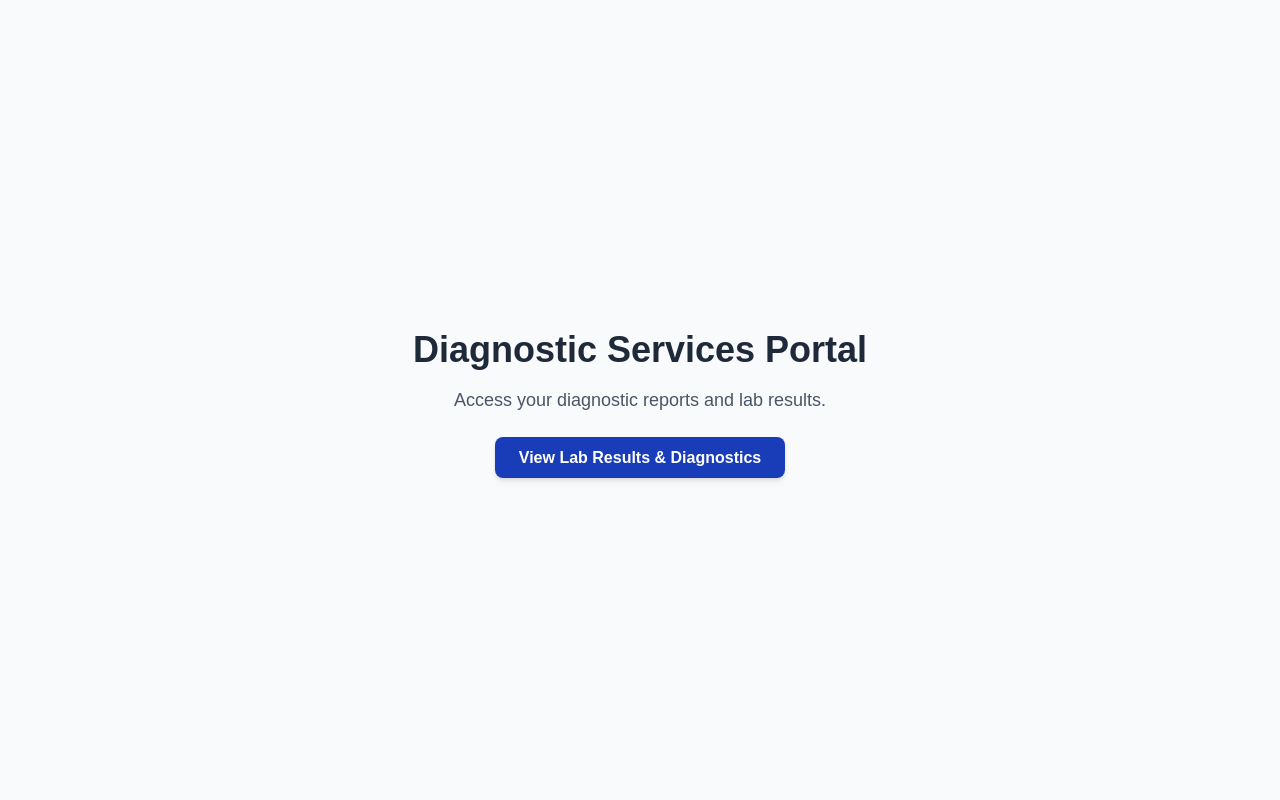
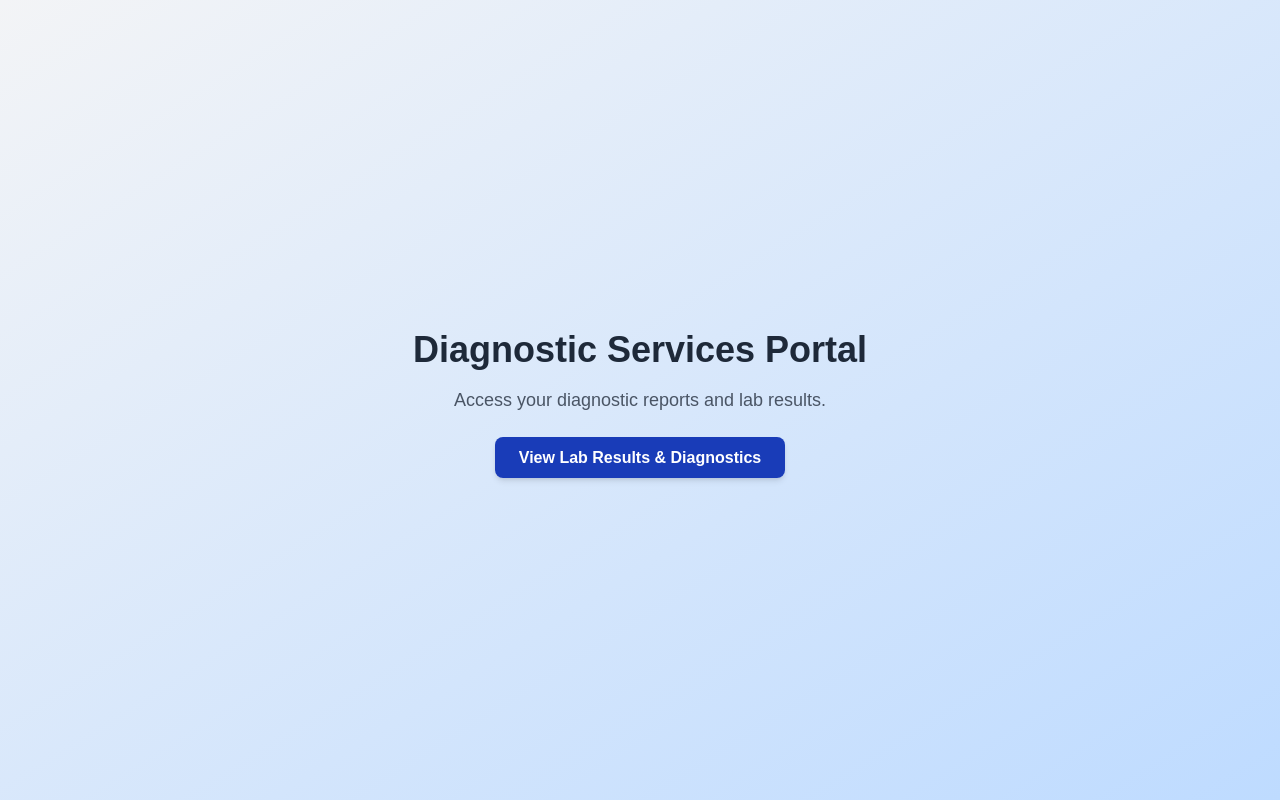
Before and after one commit to lpitman/diagnostic-display-demo, a Next.js app: page / in a window 1280 px wide. Built offline with nearby package versions, Linux system fonts and the light colour scheme.

Commit message:
Adding subtle background gradient

```diff
--- a/app/page.tsx
+++ b/app/page.tsx
@@ -2,7 +2,7 @@
 
 export default function LandingPage() {
   return (
-    <main className='flex items-center justify-center min-h-screen bg-gray-50'>
+    <main className='flex items-center justify-center min-h-screen bg-gradient-to-br from-gray-100 to-blue-200'>
       <div className='text-center'>
         <h1 className='text-4xl font-bold text-gray-800 mb-4'>
           Diagnostic Services Portal
--- a/app/reports/page.tsx
+++ b/app/reports/page.tsx
@@ -14,7 +14,7 @@
     ]
 
     return (
-      <main className='bg-gray-50 min-h-screen py-12'>
+      <main className='bg-gradient-to-br from-gray-100 to-blue-200 min-h-screen py-12'>
         {/* <DiagnosticReport report={report} /> */}
         <div className='max-w-4xl mx-auto px-4'>
             <Link href='/' className='text-blue-600 hover:underline mb-6 inline-block'>&larr; Back to Home</Link>
```
